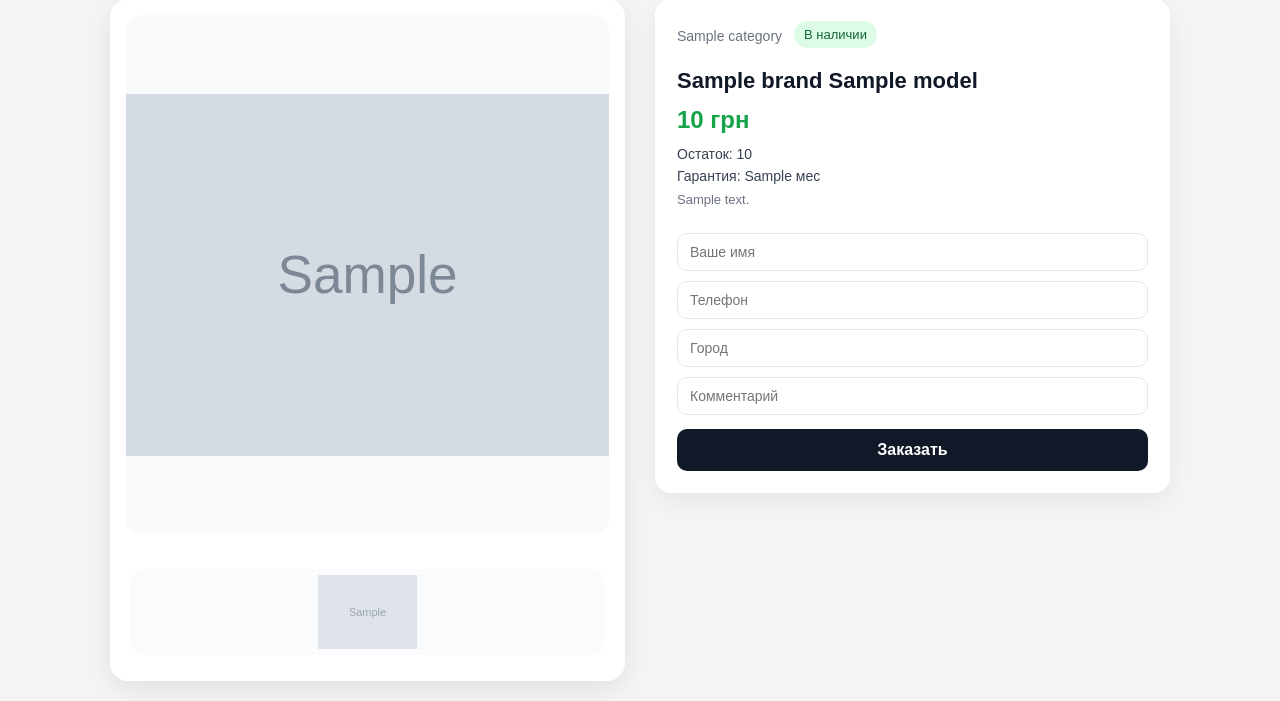
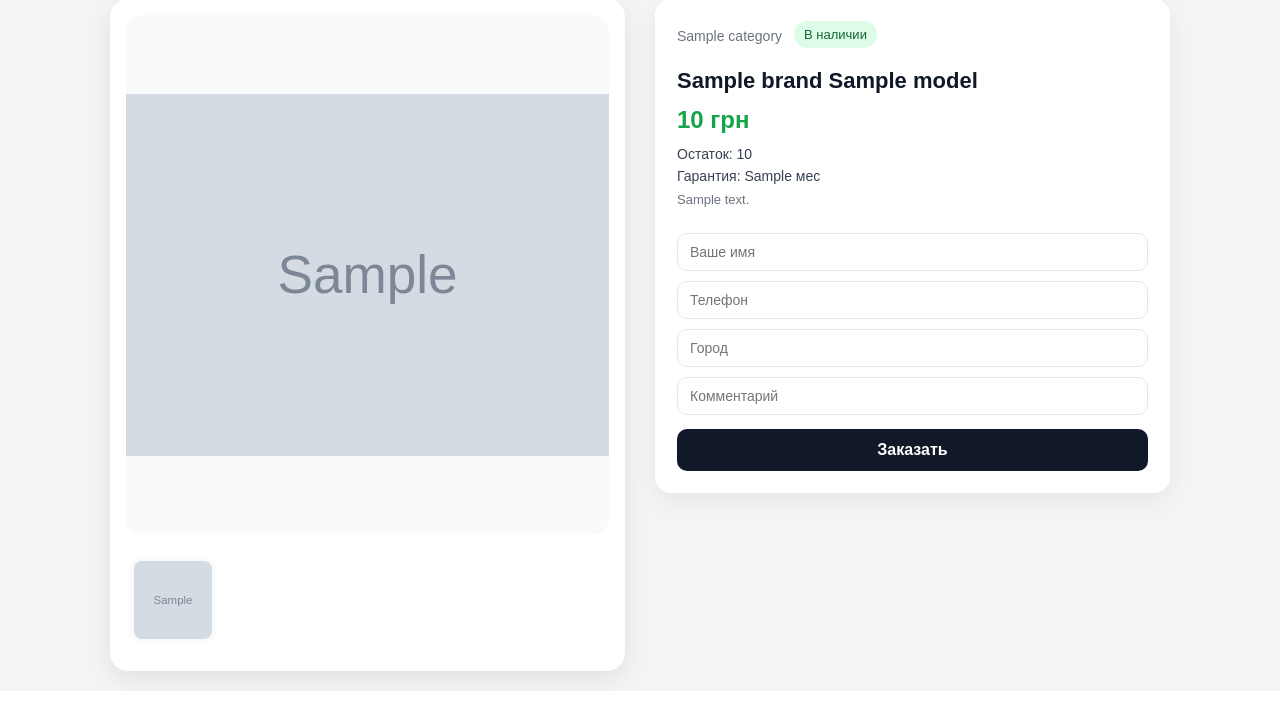
Before and after one commit to prostoArtemG/tech_bot, a FastAPI app: template templates/product.html in a window 1280 px wide. Shown: the part 177-878 px from the top of the page. Run offline with FastAPI, Linux system fonts and the light colour scheme; the template is opened without the code that fills it: most values are stand-ins (such as "Sample title", 1, 10 or a date in 2020); grey boxes marked "Sample" are stand-in pictures; parts of the project's set-up code (start-up, migrations or seed data) failed here and were passed over.

Commit message:
фикс

```diff
--- a/static/style.css
+++ b/static/style.css
@@ -580,3 +580,35 @@ button:hover {
         height: 72px;
     }
 }
+
+/* Horizontal thumbs-row and thumb-img (placed at file end to override previous rules) */
+.thumbs-row {
+        width: 100%;
+        display: flex !important;
+        flex-direction: row !important;
+        flex-wrap: nowrap !important;
+        gap: 12px !important;
+        overflow-x: auto !important;
+        overflow-y: hidden !important;
+        padding: 12px 4px !important;
+        align-items: center !important;
+}
+
+.thumb-img {
+        flex: 0 0 86px !important;
+        width: 86px !important;
+        height: 86px !important;
+        object-fit: cover !important;
+        border-radius: 12px !important;
+        cursor: pointer !important;
+        background: #f9fafb !important;
+        padding: 4px !important;
+}
+
+@media (max-width: 768px) {
+        .thumb-img {
+                flex-basis: 72px !important;
+                width: 72px !important;
+                height: 72px !important;
+        }
+}
--- a/templates/product.html
+++ b/templates/product.html
@@ -17,18 +17,28 @@
     <div class="product-grid">
 
         <div class="product-image">
-            <div class="product-gallery">
+                <div class="product-gallery">
                 <img id="mainImage" src="{% if images and images|length > 0 %}{{ images[0].image_url }}{% else %}{{ product.photo_url }}{% endif %}" class="main-image" alt="{{ product.brand }} {{ product.model }}">
 
-                <div class="thumbs">
-                    {% if images and images|length > 0 %}
-                        {% for img in images %}
-                            <img src="{{ img.image_url }}" onclick="changeImage('{{ img.image_url }}')" class="thumb">
-                        {% endfor %}
-                    {% elif product.photo_url %}
-                        <img src="{{ product.photo_url }}" class="thumb" onclick="changeImage('{{ product.photo_url }}')">
-                    {% endif %}
+                {% if images and images|length > 0 %}
+                <div class="thumbs-row">
+                    {% for img in images %}
+                    <img
+                        src="{{ img.image_url }}"
+                        onclick="changeImage('{{ img.image_url }}')"
+                        class="thumb-img"
+                    >
+                    {% endfor %}
                 </div>
+                {% elif product.photo_url %}
+                <div class="thumbs-row">
+                    <img
+                        src="{{ product.photo_url }}"
+                        onclick="changeImage('{{ product.photo_url }}')"
+                        class="thumb-img"
+                    >
+                </div>
+                {% endif %}
             </div>
         </div>
 
```
